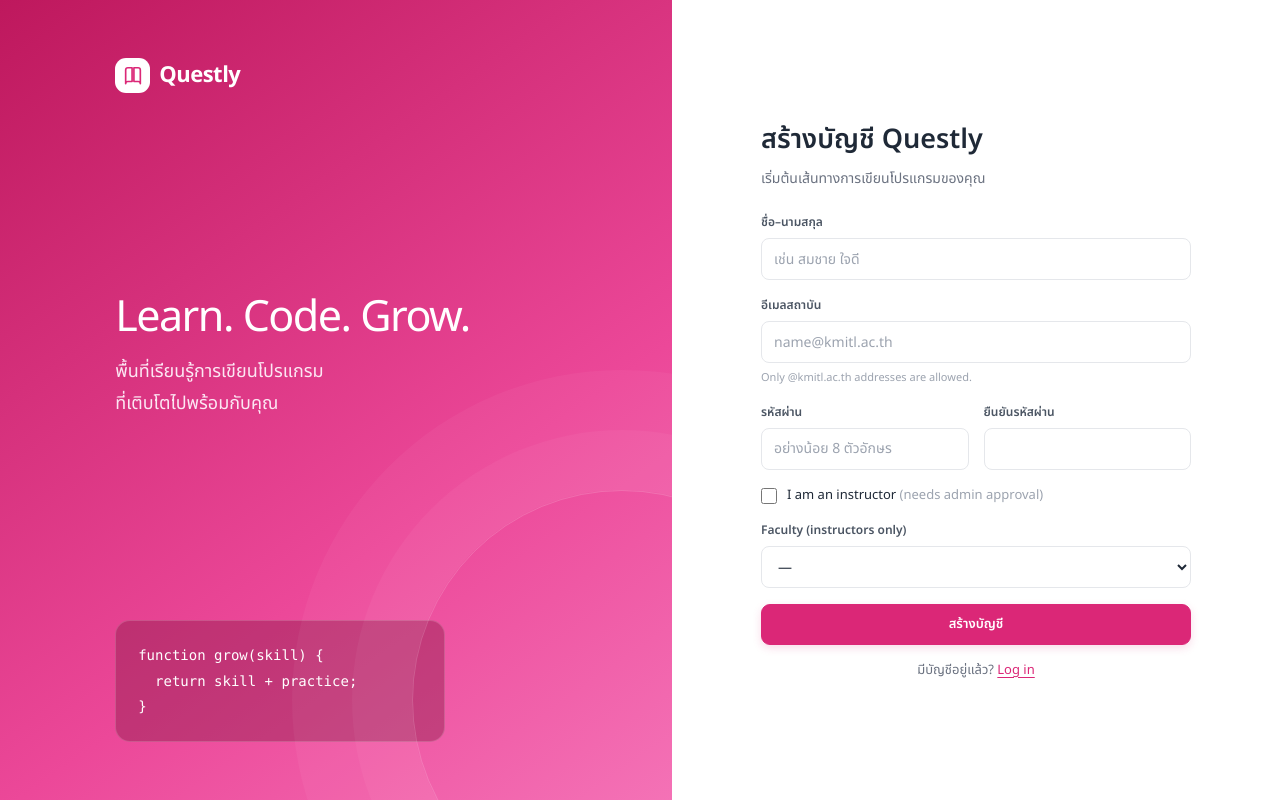
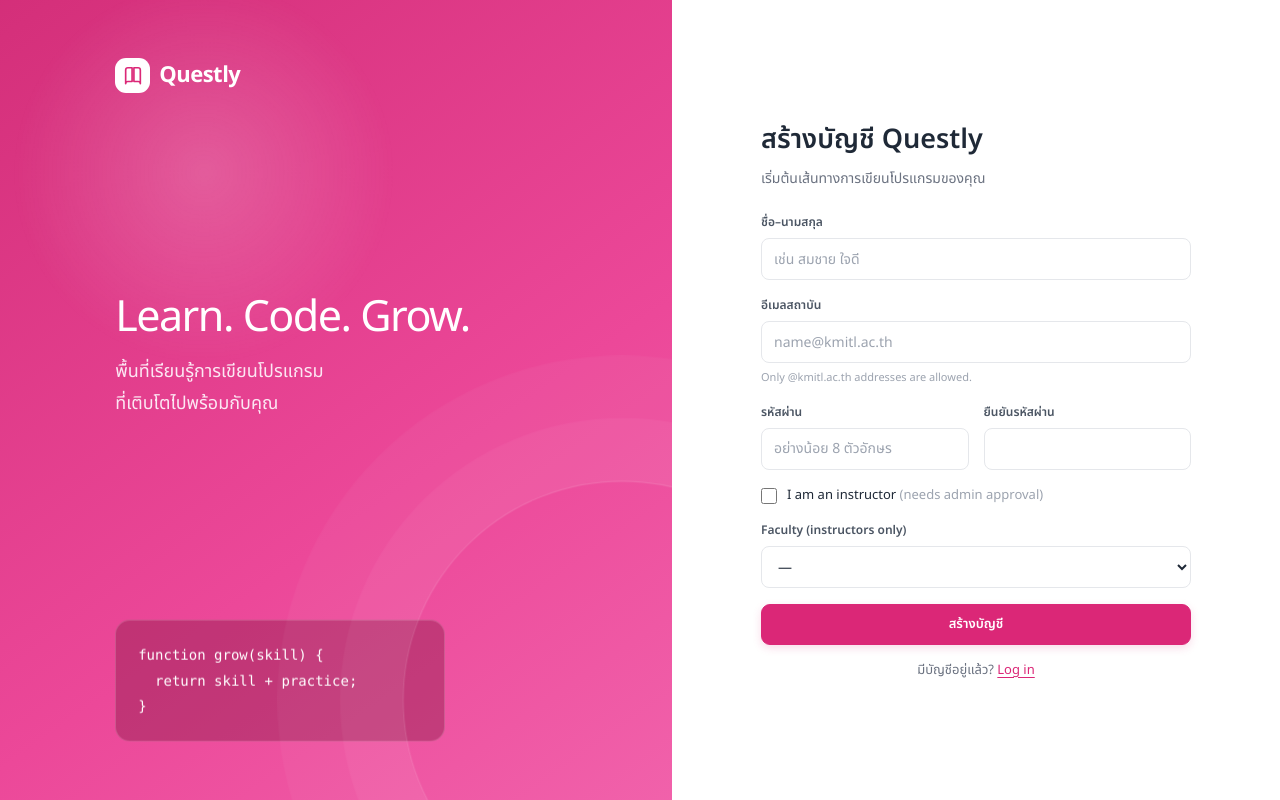
Before and after one commit to 03376124-SDD-2-1-69-SEC-1/PyJudge, a FastAPI app: page /signup in a window 1280 px wide. Run offline with FastAPI, Linux system fonts and the light colour scheme; parts of the project's set-up code (start-up, migrations or seed data) failed here and were passed over; some libraries are stand-ins or nearby versions.

Commit message:
UI-02: add CSS motion to the auth brand panel

```diff
--- a/src/questly/web/static/css/app.css
+++ b/src/questly/web/static/css/app.css
@@ -267,6 +267,9 @@
   .static {
     position: static;
   }
+  .sticky {
+    position: sticky;
+  }
   .-top-1 {
     top: calc(var(--spacing) * -1);
   }
@@ -486,6 +489,13 @@
   .rounded {
     border-radius: 0.25rem;
   }
+  .rounded-ui {
+    border-radius: var(--radius-ui);
+  }
+  .border {
+    border-style: var(--tw-border-style);
+    border-width: 1px;
+  }
   .border-b {
     border-bottom-style: var(--tw-border-style);
     border-bottom-width: 1px;
@@ -493,6 +503,9 @@
   .border-hair {
     border-color: var(--color-hair);
   }
+  .border-line {
+    border-color: var(--color-line);
+  }
   .bg-brand-50 {
     background-color: var(--color-brand-50);
   }
@@ -573,6 +586,10 @@
     --tw-font-weight: var(--font-weight-semibold);
     font-weight: var(--font-weight-semibold);
   }
+  .tracking-\[\.06em\] {
+    --tw-tracking: .06em;
+    letter-spacing: .06em;
+  }
   .\[overflow-wrap\:anywhere\] {
     overflow-wrap: anywhere;
   }
@@ -602,6 +619,9 @@
   }
   .capitalize {
     text-transform: capitalize;
+  }
+  .uppercase {
+    text-transform: uppercase;
   }
   .ordinal {
     --tw-ordinal: ordinal;
@@ -3079,6 +3099,59 @@
       background-position: 100% 50%;
     }
   }
+  @media (prefers-reduced-motion: no-preference) {
+    .auth-brand {
+      background-size: 180% 180%;
+      animation: landing-shift 14s ease-in-out infinite;
+    }
+    .auth-brand::after {
+      animation: landing-breathe 9s ease-in-out infinite;
+    }
+    .auth-brand::before {
+      content: "";
+      position: absolute;
+      top: -90px;
+      left: -110px;
+      width: 320px;
+      height: 320px;
+      border-radius: 50%;
+      background: radial-gradient(circle, rgb(255 255 255 / 0.18), transparent 70%);
+      animation: auth-drift 18s ease-in-out infinite;
+    }
+    .auth-brand > * {
+      position: relative;
+      animation: landing-rise 0.7s cubic-bezier(0.2, 0.7, 0.2, 1) both;
+    }
+    .auth-brand > :nth-child(2) {
+      animation-delay: 0.12s;
+    }
+    .auth-brand > :nth-child(3) {
+      animation: landing-rise 0.7s cubic-bezier(0.2, 0.7, 0.2, 1) 0.24s both, landing-float 6s ease-in-out 1s infinite;
+    }
+    .code-art span {
+      animation: auth-type 0.5s ease-out both;
+    }
+    .code-art span:nth-child(1) {
+      animation-delay: 0.7s;
+    }
+    .code-art span:nth-child(2) {
+      animation-delay: 1.1s;
+    }
+    .code-art span:nth-child(3) {
+      animation-delay: 1.5s;
+    }
+  }
+  @keyframes auth-drift {
+    50% {
+      transform: translate(180px, 120px) scale(1.25);
+    }
+  }
+  @keyframes auth-type {
+    from {
+      opacity: 0;
+      transform: translateX(-10px);
+    }
+  }
   @media (max-width: 900px) {
     .class-grid {
       grid-template-columns: repeat(2, minmax(0, 1fr));
@@ -3241,6 +3314,10 @@
   initial-value: solid;
 }
 @property --tw-font-weight {
+  syntax: "*";
+  inherits: false;
+}
+@property --tw-tracking {
   syntax: "*";
   inherits: false;
 }
@@ -3396,6 +3473,7 @@
       --tw-skew-y: initial;
       --tw-border-style: solid;
       --tw-font-weight: initial;
+      --tw-tracking: initial;
       --tw-ordinal: initial;
       --tw-slashed-zero: initial;
       --tw-numeric-figure: initial;
```
Also changed, not shown: src/questly/web/static/css/input.css (+57 -0 lines).
